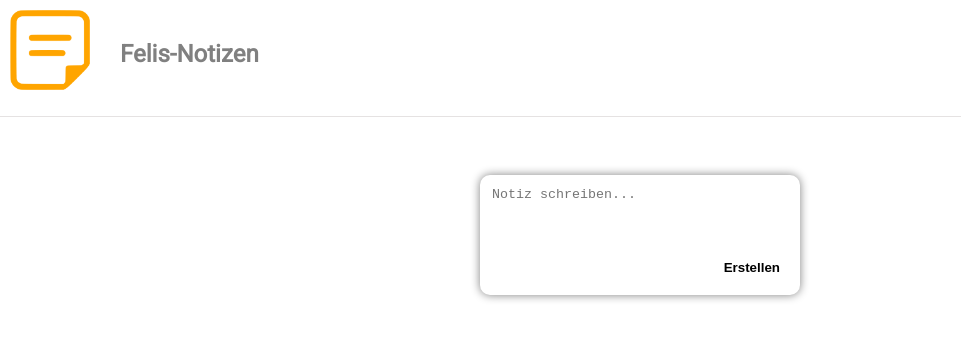
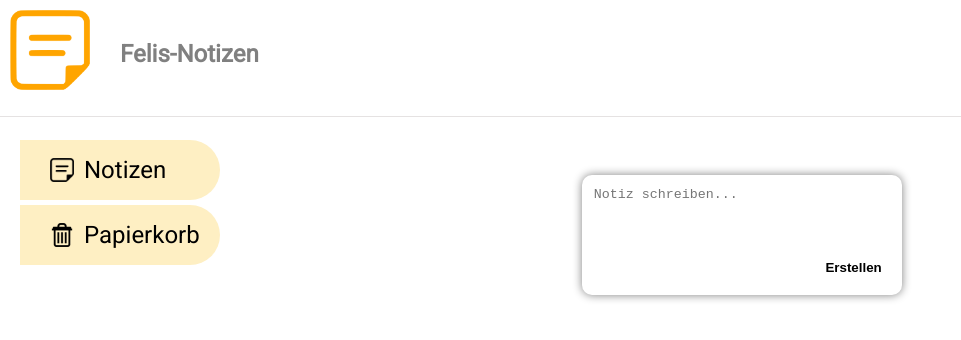
Before and after one commit to felicitasmock/notizen, a plain HTML site: page index.html in a window 1280 px wide. Shown: the whole page, without its empty margins (0-961 px from the left). Drawn offline with Linux system fonts and the light colour scheme.

Commit message:
added navi point trash

```diff
--- a/index.html
+++ b/index.html
@@ -19,6 +19,7 @@
 </head>
 
 <!-- function init() is to add note with enter -->
+
 <body onload="showNotes(), init()">
 
 
@@ -31,17 +32,17 @@
 
     <hr class="hyphen">
 
-    <!-- <div class="container-body">
+    <div class="container-body">
 
         <div class="container-navi  hide-mobile">
-            <div class="navi-left">
-                <div><img src="img/note-black-64.png"></div>
-                <nav>
+            <nav class="nav-text">
+                <div class="navi-left"><img src="img/note-black-64.png">
+                    Notizen</div>
+                <div class="navi-left"><img src="img/trash.png">
+                    Papierkorb</div>
 
-                    <div class="nav-text">Notizen</div>
             </nav>
         </div>
-        </div> -->
 
 
 
--- a/style.css
+++ b/style.css
@@ -53,7 +53,7 @@ body {
 .navi-left {
     font-size: 1.5em;
     padding: 20px;
-    margin-top: 20px;
+    margin-top: 5px;
     min-width: 20%;
     height: 80vh;
     display: flex;
@@ -66,6 +66,7 @@ body {
 .navi-left img {
     width: 24px;
     height: 24px;
+    padding: 10px;
     object-fit: contain;
 }
 
```
Also changed, not shown: img/trash.png (added). Lines whose indentation alone changed are shown as unchanged.
